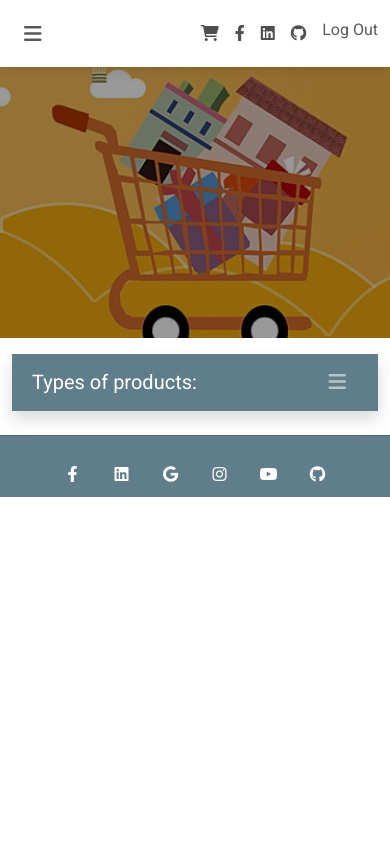
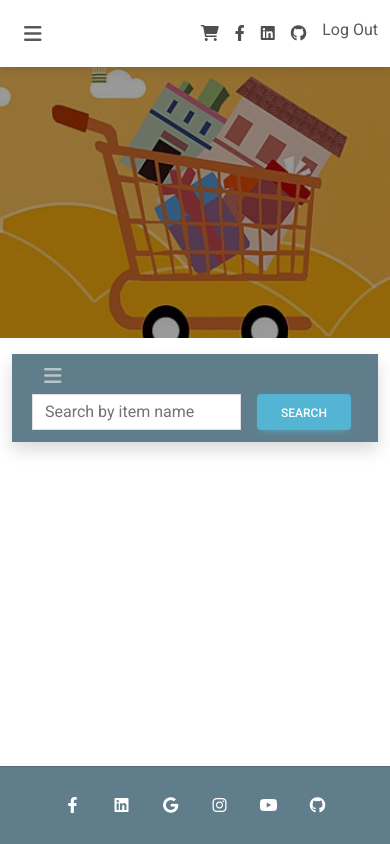
Before and after one commit to xaoccc/OnlyShop, a Django app: page / in a window 390 px wide. Run offline with Django 4.2, Linux system fonts and the light colour scheme; the visitor is signed in with stand-in values (Sample User, id 1); data that the repository does not hold is empty.

Commit message:
responsive navbars with mdb bootstrap

```diff
--- a/templates/base.html
+++ b/templates/base.html
@@ -27,19 +27,48 @@
 
     <nav class="navbar fixed-top navbar-expand-lg navbar-light bg-white">
 
+
+
+      <script>
+        import { Collapse, initMDB } from "mdb-ui-kit";
+        initMDB({ Collapse });
+      </script>
+
       <div class="container">
-
         <button
+          data-mdb-collapse-init
           class="navbar-toggler"
           type="button"
-      data-mdb-toggle="collapse"
-      data-mdb-target="#navbarSupportedContent1"
-      aria-controls="navbarSupportedContent1"
+          data-mdb-target="#navbarToggleExternalContent1"
+          aria-controls="navbarToggleExternalContent1"
           aria-expanded="false"
           aria-label="Toggle navigation"
         >
           <i class="fas fa-bars"></i>
         </button>
+
+        <div class="collapse" id="navbarToggleExternalContent1">
+          {% if user.is_authenticated %}
+            <ul class="navbar-nav me-auto mb-2 mt-0 mb-lg-0 dropdown-menu rounded-0" >
+              <li class="dropdown-item" >
+                <a class="nav-link " href="{% url 'index' %}">Home</a>
+              </li>
+              <li class="dropdown-item">
+                <a class="nav-link" href="{% url 'profile-details' pk=request.user.pk %}">Profile</a>
+              </li>
+              <li class="dropdown-item">
+                <a class="nav-link" href="{% url 'checkout' %}">Checkout</a>
+              </li>
+
+              {% if user.is_staff %}
+                <li class="dropdown-item">
+                  <a class="nav-link" href="{% url 'add_item' %}">Add Item</a>
+                </li>
+              {% endif %}
+            </ul>
+          {% endif %}
+
+        </div>
 
         <!-- Collapsible wrapper -->
         <div class="collapse navbar-collapse" id="navbarSupportedContent1">
@@ -63,6 +92,7 @@
               <li class="nav-item">
                 <a class="nav-link" href="{% url 'checkout' %}">Checkout</a>
               </li>
+
               {% if user.is_staff %}
                 <li class="nav-item">
                   <a class="nav-link" href="{% url 'add_item' %}">Add Item</a>
@@ -109,9 +139,6 @@
         </div>
       </div>
     </nav>
-<!-- Navbar -->
-
-<!-- carousel -->
 
     <div class="carousel-inner header-container">
     <div class="carousel-item active">
@@ -134,9 +161,9 @@
 
 {% block content %}
 {% endblock  %}
-<footer class="text-center text-white mt-4" style="background-color: #607D8B">
+<footer class="fixed-bottom text-center text-white" style="background-color: #607D8B">
 
-  <hr class="text-dark">
+  <hr class="text-dark mt-0">
 
   <div class="container">
     <!-- Section: Social media -->
--- a/templates/index.html
+++ b/templates/index.html
@@ -1,6 +1,7 @@
 {% extends 'base.html' %}
 {% block content %}
 <main>
+
   <div class="container">
     <!-- Navbar -->
   <nav class="navbar navbar-expand-lg navbar-dark mt-3 shadow p-2" style="background-color: #607D8B">
@@ -8,24 +9,52 @@
     <div class="container-fluid">
 
       <!-- Navbar brand -->
-      <a class="navbar-brand" href="#">Types of products:</a>
+
 
       <!-- Toggle button -->
       <button
+          data-mdb-collapse-init
           class="navbar-toggler"
           type="button"
-         data-mdb-toggle="collapse"
-         data-mdb-target="#navbarSupportedContent2"
-         aria-controls="navbarSupportedContent2"
+          data-mdb-target="#navbarToggleExternalContent2"
+          aria-controls="navbarToggleExternalContent2"
           aria-expanded="false"
-         aria-label="Toggle navigation">
+          aria-label="Toggle navigation"
+        >
         <i class="fas fa-bars"></i>
       </button>
 
+        <div class="collapse" id="navbarToggleExternalContent2">
+
+            <ul class="navbar-nav me-auto mb-2 mt-0 mb-lg-0 dropdown-menu rounded-0"  style="background-color: #607D8B">
+              <li class="dropdown-item">
+                <a class="nav-link text-white" href="?item_type=Small">Small</a>
+              </li>
+              <li class="dropdown-item">
+                <a class="nav-link text-white" href="?item_type=Medium">Medium</a>
+              </li>
+              <li class="dropdown-item">
+                <a class="nav-link text-white" href="?item_type=Big">Big</a>
+              </li>
+              <li class="dropdown-item">
+                <a class="nav-link text-white" href="?item_type=VeryBig">Very Big</a>
+              </li>
+              <li class="dropdown-item">
+                <a class="nav-link text-white" href="?item_type=Abstract">Abstract</a>
+              </li>
+            </ul>
+
+        </div>
+
+        <form class="w-auto py-1 d-flex" method="get" action="{% url 'index' %}">
+          <input type="search" name="item_name" class="form-control rounded-0" placeholder="Search by item name" aria-label="Search">
+          <button class="btn btn-info ms-3" type="submit">Search</button>
+        </form>
       <!-- Collapsible wrapper -->
       <div class="collapse navbar-collapse" id="navbarSupportedContent2">
 
         <ul class="navbar-nav me-auto mb-2 mb-lg-0">
+          <li class="ms-5 navbar-brand">Filter by item type:</li>
           <!-- Link -->
           <li class="nav-item">
             <a class="nav-link text-white" href="?item_type=Small">Small</a>
@@ -46,11 +75,6 @@
 
         <!-- Search -->
 
-
-        <form class="w-auto py-1 d-flex" method="get" action="{% url 'index' %}">
-          <input type="search" name="item_name" class="form-control rounded-0" placeholder="Search by item name" aria-label="Search">
-          <button class="btn btn-info ms-3" type="submit">Search</button>
-        </form>
 
       </div>
     </div>
@@ -175,9 +199,5 @@
 
   </div>
 
-
-
-
-
 </main>
 {% endblock %}
```
Lines whose indentation alone changed are shown as unchanged.
